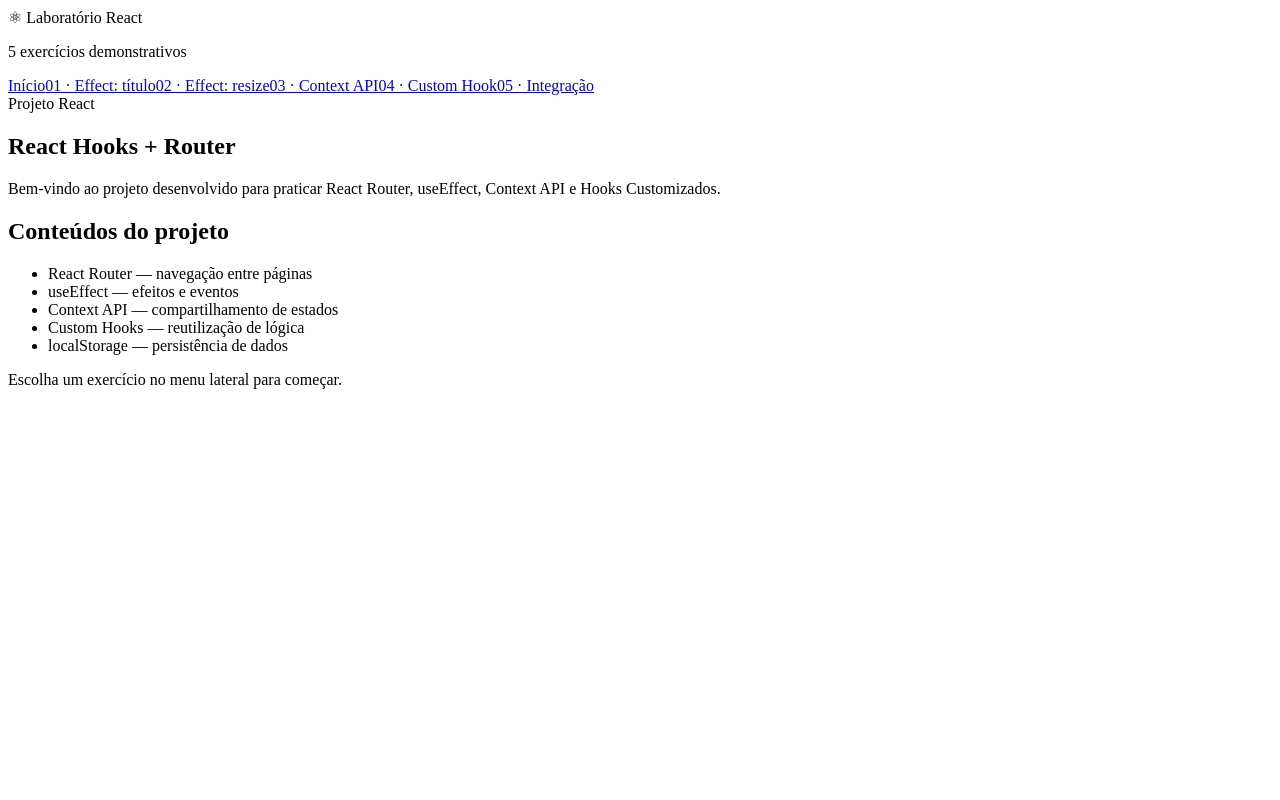
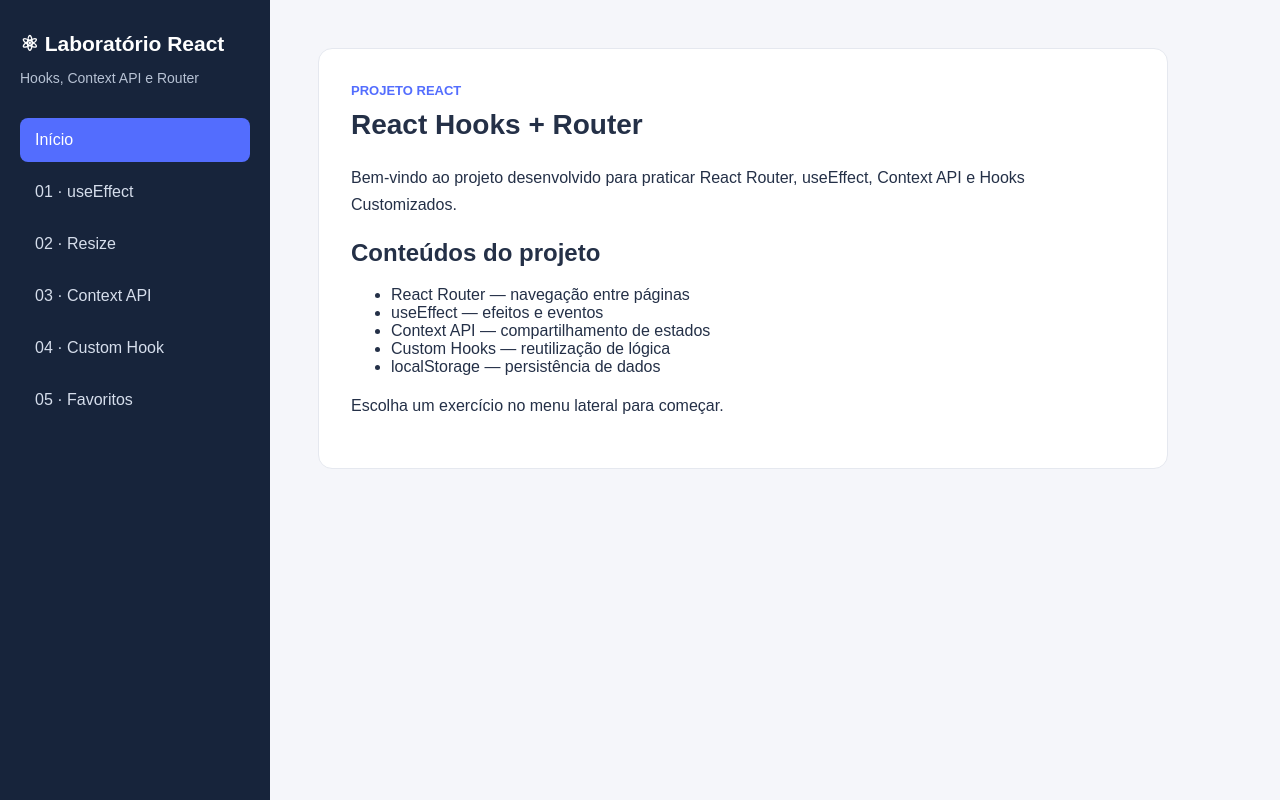
Before and after one commit to wanessags/react-hooks-router-lab, a React (Vite) app: page / in a window 1280 px wide. Built offline with nearby package versions, Linux system fonts and the light colour scheme.

Commit message:
feat: implementa layout e navegacao com React Router

```diff
--- a/src/App.jsx
+++ b/src/App.jsx
@@ -1,36 +1,43 @@
-import { useContext } from 'react';
-import { NavLink, Route, Routes } from 'react-router';
-import { ThemeContext } from './context/ThemeContext.jsx';
+
+import { NavLink, Routes, Route } from 'react-router';
 import Home from './pages/Home.jsx';
-import Ex01Titulo from './pages/Ex01Titulo.jsx';
-import Ex02Resize from './pages/Ex02Resize.jsx';
-import Ex03Context from './pages/Ex03Context.jsx';
-import Ex04Counter from './pages/Ex04Counter.jsx';
-import Ex05Favoritos from './pages/Ex05Favoritos.jsx';
+
+function PaginaEmConstrucao({ titulo }) {
+  return (
+    <section className="panel">
+      <span className="eyebrow">Em desenvolvimento</span>
+      <h1>{titulo}</h1>
+      <p>Este exercício será implementado nas próximas etapas.</p>
+    </section>
+  );
+}
 
 const paginas = [
   { caminho: '/', rotulo: 'Início' },
-  { caminho: '/exercicio-1', rotulo: '01 · Effect: título' },
-  { caminho: '/exercicio-2', rotulo: '02 · Effect: resize' },
+  { caminho: '/exercicio-1', rotulo: '01 · useEffect' },
+  { caminho: '/exercicio-2', rotulo: '02 · Resize' },
   { caminho: '/exercicio-3', rotulo: '03 · Context API' },
   { caminho: '/exercicio-4', rotulo: '04 · Custom Hook' },
-  { caminho: '/exercicio-5', rotulo: '05 · Integração' },
+  { caminho: '/exercicio-5', rotulo: '05 · Favoritos' },
 ];
 
 export default function App() {
-  // O tema é compartilhado com TODAS as páginas pelo Context API.
-  const { tema } = useContext(ThemeContext);
+  return (
+    <div className="layout">
+      <aside className="sidebar">
+        <h2>⚛ Laboratório React</h2>
+        <p>Hooks, Context API e Router</p>
 
-  return (
-    <div className={`layout ${tema === 'escuro' ? 'dark' : ''}`}>
-      <aside className="sidebar">
-        <div className="brand">⚛ Laboratório React</div>
-        <p>5 exercícios demonstrativos</p>
-
-        <nav aria-label="Exercícios">
+        <nav>
           {paginas.map((pagina) => (
-            // NavLink aplica 'active' automaticamente na rota selecionada.
-            <NavLink key={pagina.caminho} to={pagina.caminho} end>
+            <NavLink
+              key={pagina.caminho}
+              to={pagina.caminho}
+              end
+              className={({ isActive }) =>
+                isActive ? 'active' : ''
+              }
+            >
               {pagina.rotulo}
             </NavLink>
           ))}
@@ -38,15 +45,23 @@ export default function App() {
       </aside>
 
       <main className="content">
-        {/* React Router escolhe apenas o componente da rota atual. */}
         <Routes>
           <Route path="/" element={<Home />} />
-          <Route path="/exercicio-1" element={<Ex01Titulo />} />
-          <Route path="/exercicio-2" element={<Ex02Resize />} />
-          <Route path="/exercicio-3" element={<Ex03Context />} />
-          <Route path="/exercicio-4" element={<Ex04Counter />} />
-          <Route path="/exercicio-5" element={<Ex05Favoritos />} />
-          <Route path="*" element={<h2>Página não encontrada.</h2>} />
+
+          {paginas.slice(1).map((pagina) => (
+            <Route
+              key={pagina.caminho}
+              path={pagina.caminho}
+              element={
+                <PaginaEmConstrucao titulo={pagina.rotulo} />
+              }
+            />
+          ))}
+
+          <Route
+            path="*"
+            element={<h1>Página não encontrada</h1>}
+          />
         </Routes>
       </main>
     </div>
--- a/src/styles.css
+++ b/src/styles.css
@@ -0,0 +1,122 @@
+
+* {
+    box-sizing: border-box;
+  }
+
+  body {
+    margin: 0;
+    font-family: Arial, Helvetica, sans-serif;
+    background: #f5f6fa;
+    color: #243047;
+  }
+
+  button,
+  a {
+    font: inherit;
+  }
+
+  .layout {
+    display: flex;
+    min-height: 100vh;
+  }
+
+  .sidebar {
+    width: 270px;
+    padding: 32px 20px;
+    background: #17243b;
+    color: white;
+  }
+
+  .sidebar h2 {
+    font-size: 21px;
+    margin: 0 0 12px;
+  }
+
+  .sidebar p {
+    color: #b7c2d4;
+    font-size: 14px;
+    margin-bottom: 32px;
+  }
+
+  .sidebar nav {
+    display: flex;
+    flex-direction: column;
+    gap: 8px;
+  }
+
+  .sidebar a {
+    color: #d6deec;
+    text-decoration: none;
+    padding: 13px 15px;
+    border-radius: 8px;
+    transition: background 0.2s;
+  }
+
+  .sidebar a:hover {
+    background: #30415e;
+  }
+
+  .sidebar a.active {
+    background: #536dfe;
+    color: white;
+  }
+
+  .content {
+    flex: 1;
+    padding: 48px;
+  }
+
+  .panel {
+    background: white;
+    border: 1px solid #e5e8ef;
+    border-radius: 14px;
+    padding: 32px;
+    max-width: 850px;
+  }
+
+  .panel h1 {
+    margin-top: 10px;
+    font-size: 28px;
+  }
+
+  .panel p {
+    line-height: 1.7;
+  }
+
+  .eyebrow {
+    color: #536dfe;
+    font-size: 13px;
+    font-weight: bold;
+    text-transform: uppercase;
+  }
+
+  button {
+    background: #536dfe;
+    color: white;
+    border: none;
+    border-radius: 8px;
+    padding: 12px 18px;
+    cursor: pointer;
+  }
+
+  button:hover {
+    background: #4057df;
+  }
+
+  @media (max-width: 768px) {
+    .layout {
+      flex-direction: column;
+    }
+
+    .sidebar {
+      width: 100%;
+    }
+
+    .content {
+      padding: 20px;
+    }
+
+    .panel {
+      padding: 24px;
+    }
+  }
```
